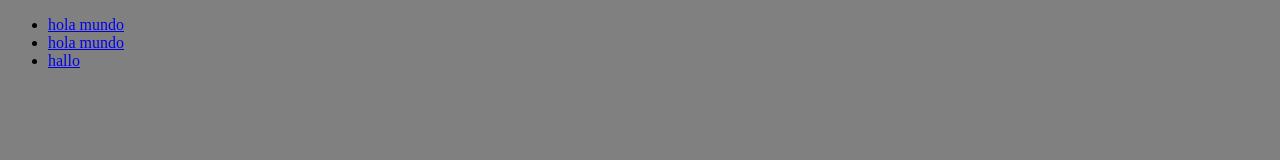
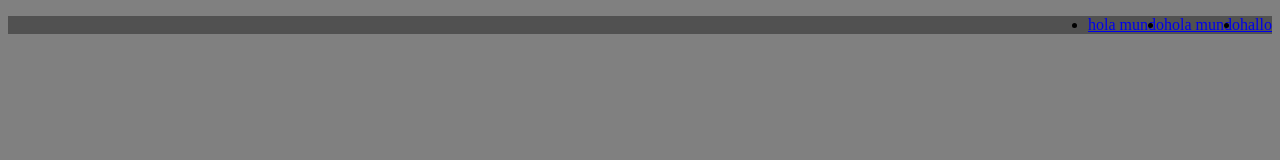
Before and after one commit to Ignacio-Rodriguez-1232/my-website, a plain HTML site: page index.html in a window 1280 px wide. Drawn offline with Linux system fonts and the light colour scheme.

Commit message:
css
css nev styles

```diff
--- a/css/styles.css
+++ b/css/styles.css
@@ -1,3 +1,12 @@
 body{
     background: grey;
 }
+
+.nav-menu{
+    background: rgba(0, 0, 0, 0.37);
+}
+.nav-menu ul{
+    display: flex;
+    justify-content: end;
+    align-items: center;
+}
```
